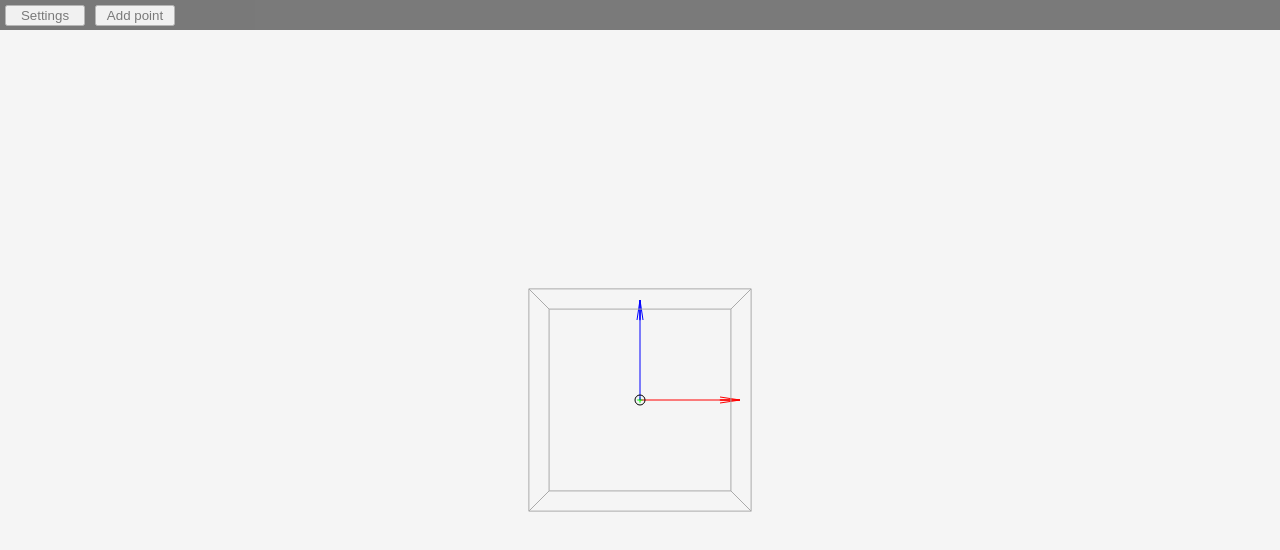
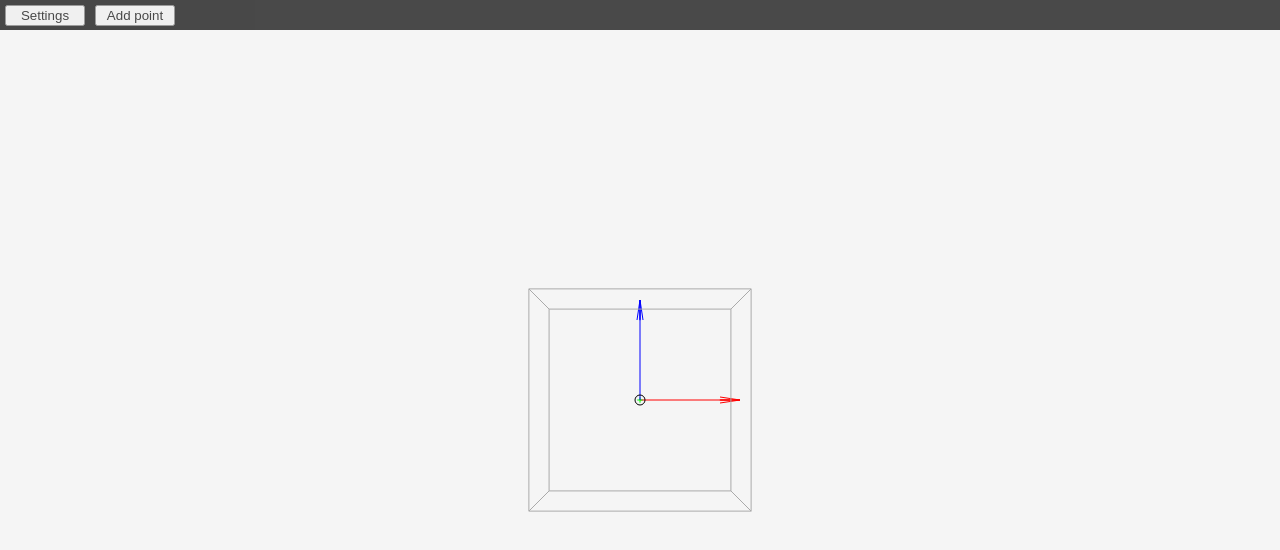
Before and after one commit to FarbrorGarbo/GridConstructor, a React (Create React App) app: page / in a window 1280 px wide. Shown: the top 550 px of the page. Built offline with nearby package versions, Linux system fonts and the light colour scheme.

Commit message:
New style and close perspective settings when adding a point.

```diff
--- a/src/App.css
+++ b/src/App.css
@@ -20,6 +20,7 @@ h2 {
 button {
   margin: 5px 5px;
   width: 80px;
+  opacity: 1;
 }
 
 input {
@@ -41,8 +42,9 @@ input {
   top: 0;
   width: 100%;
   height: 30px;
+  color: white;
   background-color: black;
-  opacity: 0.5;
+  opacity: 0.7;
   touch-action: none;
 }
 
@@ -58,7 +60,9 @@ input {
 .dialog {
   position: absolute;
   top: 30px;
-  background-color: white;
+  color: white;
+  background-color: black;
+  opacity: 0.7;
   padding: 0 10px 15px 10px;
   touch-action: none;
 }
--- a/src/App.tsx
+++ b/src/App.tsx
@@ -37,6 +37,7 @@ const App: React.FC = () => {
 		event.preventDefault();
 		toggle(!showSettings);
 		showAddPoint(null);
+		selectPoint(null);
 	}
 
 	// Pan
```
